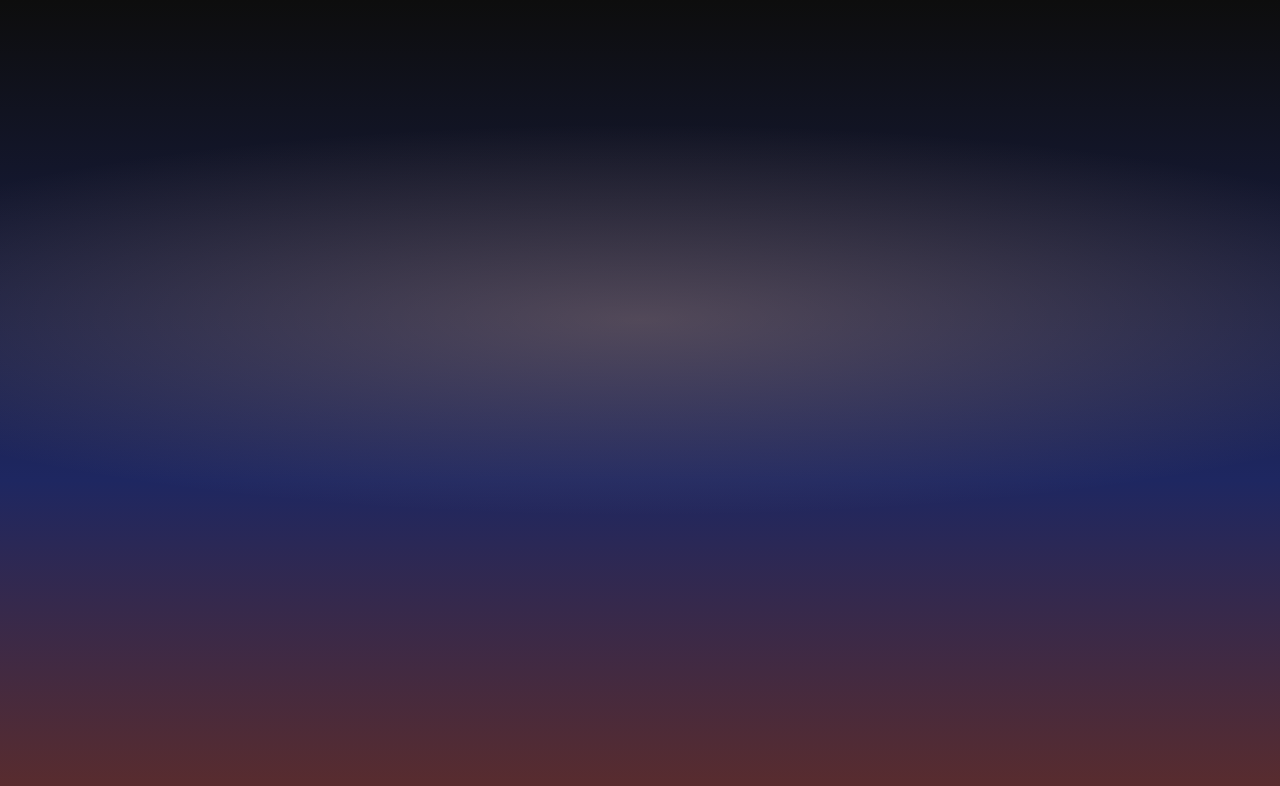
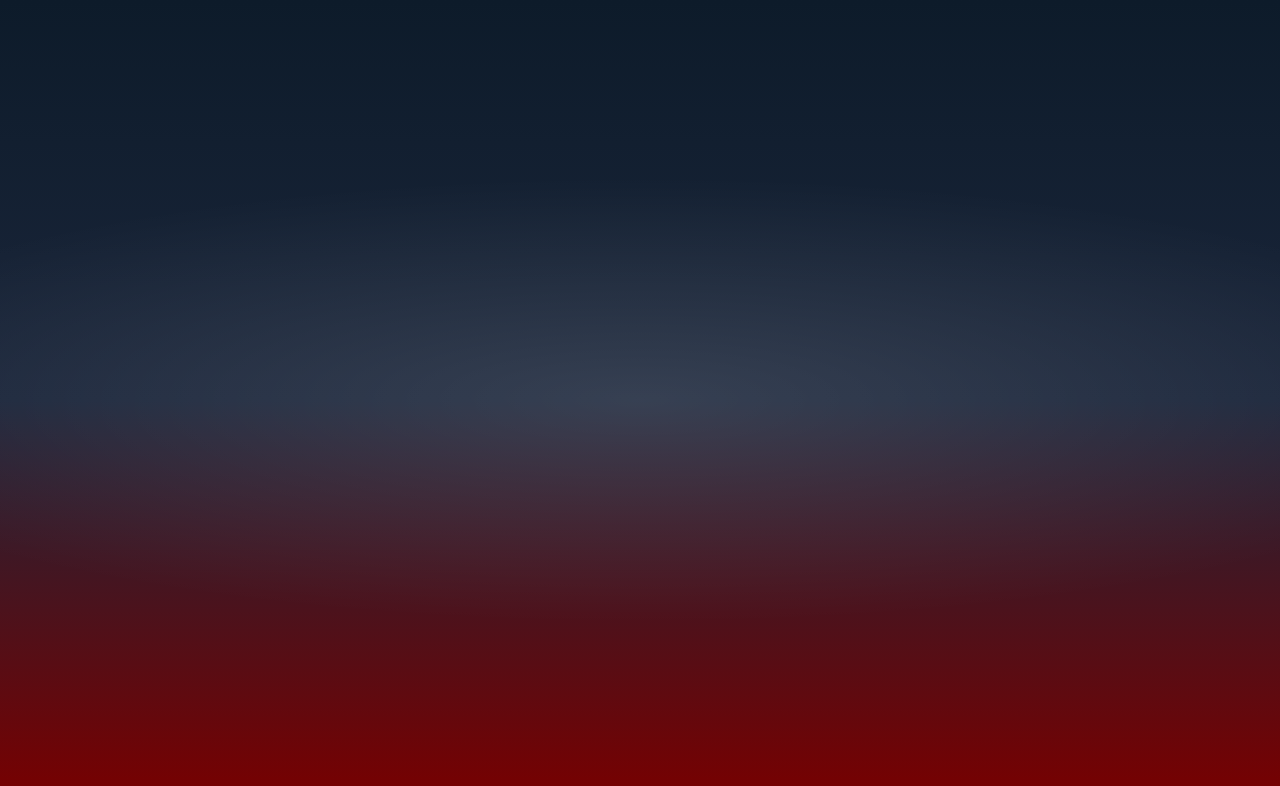
Before and after one commit to GeniusNexus/gnius-data, a plain HTML site: page data/s2_dark.html in a window 1280 px wide. Drawn offline with Linux system fonts and the light colour scheme.

Commit message:
Update s2_dark.html

```diff
--- a/data/s2_dark.html
+++ b/data/s2_dark.html
@@ -4,30 +4,20 @@
   <meta charset="utf-8"/>
   <meta name="viewport" content="width=device-width,initial-scale=1,viewport-fit=cover"/>
   <style>
-    html, body {
-      height: 100%;
-      margin: 0;
-      pointer-events: none;
+    html, body { height:100%; margin:0; pointer-events:none; -webkit-tap-highlight-color:transparent; overscroll-behavior:none; }
+    .bg { background-attachment:fixed; }
+
+    .bg {
+      position:fixed; inset:0;
+      background: linear-gradient(180deg, #0D1B2A 0%, #1B263B 50%, #780000 100%);
+      background-image:
+        radial-gradient(100% 40% at 50% 50%, rgba(255,255,255,0.12), rgba(255,255,255,0) 70%),
+        linear-gradient(180deg, #0D1B2A 0%, #1B263B 50%, #780000 100%);
+      background-repeat:no-repeat;
+      background-size:cover;
     }
-    .bg {
-      position: fixed;
-      inset: 0;
-      background: linear-gradient(
-        180deg,
-        #0D0D0D 0%,
-        #1E2761 60%,
-        #5B2C2C 100%
-      );
-      background-image:
-        radial-gradient(100% 35% at 50% 40%, rgba(255,200,150,0.25), rgba(0,0,0,0) 70%),
-        linear-gradient(180deg,#0D0D0D 0%,#1E2761 60%,#5B2C2C 100%);
-      background-repeat: no-repeat;
-      background-size: cover;
-    }
-    .safe {
-      position: fixed;
-      inset: env(safe-area-inset-top) env(safe-area-inset-right) env(safe-area-inset-bottom) env(safe-area-inset-left);
-    }
+
+    .safe { position:fixed; inset: env(safe-area-inset-top) env(safe-area-inset-right) env(safe-area-inset-bottom) env(safe-area-inset-left); }
   </style>
 </head>
 <body>
```
